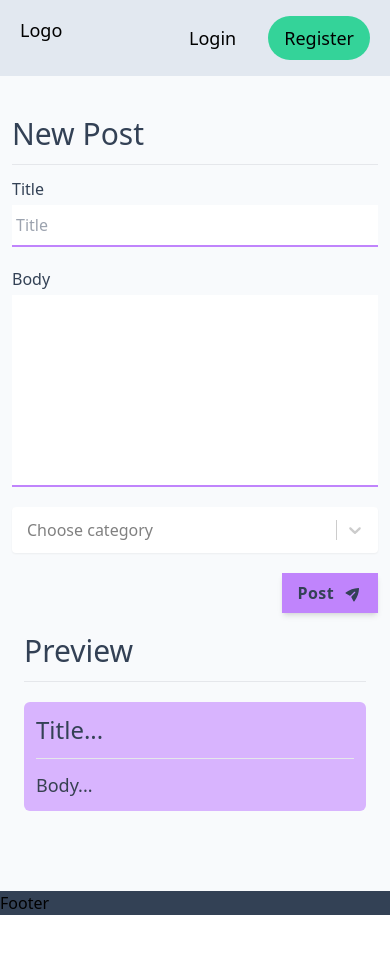
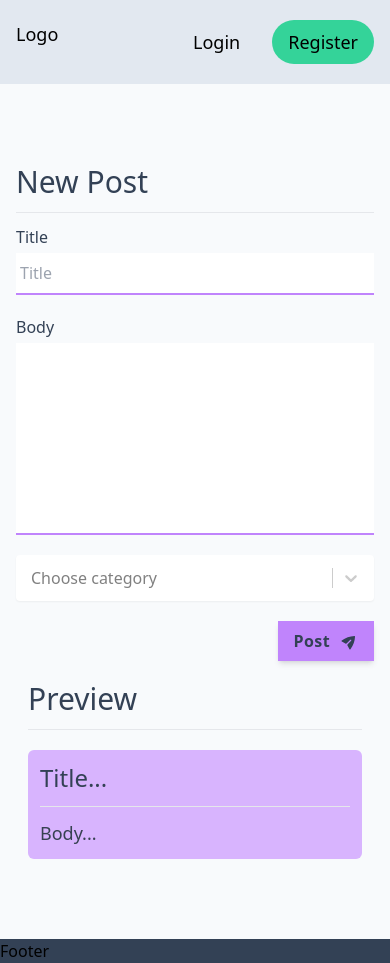
Before and after one commit to ibrahimaq/cocoder, a React (Create React App) app in the folder frontend/: page /new-post in a window 390 px wide. Before the commit the page ends 915 px from the top, so only its background shows below. Built offline with nearby package versions, Linux system fonts and the light colour scheme.

Commit message:
return updated post from db

```diff
--- a/frontend/src/components/GetPost/PostDetails.js
+++ b/frontend/src/components/GetPost/PostDetails.js
@@ -43,7 +43,6 @@ const PostDetails = ({post_id}) => {
   const handleDelete = async () => {
     await deletePost(post_id, post.author._id);
   }
-
 
 
   useEffect(() => {
--- a/frontend/src/components/Navbar.js
+++ b/frontend/src/components/Navbar.js
@@ -13,7 +13,8 @@ const Navbar = () => {
   };
 
   return (
-    <header className="bg-slate-200 px-5 py-4 text-lg flex flex-row align-middle justify-between z-10 sticky">
+    <header className="bg-slate-200 sticky">
+      <div className="container !py-5 text-lg flex flex-row align-middle justify-between">
       <Link to='/'>Logo</Link>
 
         {user ? (
@@ -26,7 +27,7 @@ const Navbar = () => {
             <Link to="/register" className="px-4 py-2 rounded-full bg-emerald-400">Register</Link>
           </div>
         )}
-
+      </div>
     </header>
   );
 };
--- a/frontend/src/hooks/usePost.js
+++ b/frontend/src/hooks/usePost.js
@@ -49,9 +49,10 @@ export const usePost = () => {
     const response = await fetch(`/api/post/${post_id}`);
     const data = await response.json();
     if (response.ok) {
+      console.log("getPost: ", data)
       setLoading(false);
-      setPost(data);
-      dispatch({ type: "POST", payload: data });
+      setPost(data.post);
+      dispatch({ type: "POST", payload: data.post });
       // console.log(data);
     } else if (!response.ok) {
       setLoading(false);
@@ -78,8 +79,9 @@ export const usePost = () => {
       dispatch({type: 'ERROR', payload: data.error})
       setLoading(false);
     } else if (response.ok) {
-      setPost(data);
-      dispatch({type: 'POST', payload: data})
+      console.log('updatedPost successfully: ', data);
+      setPost(data.post);
+      dispatch({type: 'POST', payload: data.post})
       dispatch({type: 'EDITING', payload: false})
       dispatch({type: 'SUCCESS', payload: 'Post updated'})
       setLoading(false);
--- a/frontend/src/index.css
+++ b/frontend/src/index.css
@@ -8,6 +8,18 @@
 
 .post-title{
   @apply text-lg font-medium text-slate-800
+}
+
+.container {
+  @apply px-4 sm:w-4/5 xl:w-[1280px] mx-auto py-20;
+}
+
+h1 {
+  @apply text-3xl;
+}
+
+h2 {
+  @apply sm:text-3xl text-2xl;
 }
 
 
--- a/frontend/src/pages/Feed.js
+++ b/frontend/src/pages/Feed.js
@@ -25,7 +25,7 @@ const Feed = () => {
 
 
   return (
-    <div className="pt-5 px-3 mx-auto flex flex-col md:flex-none md:w-11/12">
+    <div className="container flex flex-col md:flex-none">
       <div className="md:fixed w-full md:w-80">
         <p className="mb-2 font-medium">Filter by category:</p>
         <SelectFilter
--- a/frontend/src/pages/GetPost.js
+++ b/frontend/src/pages/GetPost.js
@@ -9,93 +9,10 @@ import PostDetails from "../components/GetPost/PostDetails";
 const GetPost = () => {
   const { id } = useParams();
 
-
-
-
-
-
-
   return (
-    <>
-    <PostDetails post_id={id} />
-    {/* {editing && (
-        <div>Editing</div>
-      )} */}
-      {/* {post && (
-        <div>
-          <article className="mx-3 p-4 mt-5 bg-white shadow-md rounded-md">
-            <header>
-              <div className="grid grid-cols-10">
-                <h1 className="post-title col-span-8 ">{post.title}</h1>
-
-                 {user && post.author._id === user.id ? (
-                  <div className="col-span-2 flex flex-col items-end sm:items-start sm:flex-row sm:justify-end">
-                    <button
-                      onClick={handleEdit}
-                      aria-label="edit"
-                      className="bg-gray-300 hover:scale-105 p-3 rounded-lg max-w-10 max-h-10 shadow-md"
-                    >
-                      <PencilSquareIcon className="w-4 h-4 text-slate-800" />
-                    </button>
-                    <button
-                      onClick={() => setShowDeleteModal(true)}
-                      aria-label="delete"
-                      className="bg-gray-300 hover:scale-105 p-3 rounded-lg max-w-10 max-h-10 mt-3 sm:mt-0 sm:ml-3 shadow-md"
-                    >
-                      <TrashIcon className="w-4 h-4 text-red-600 font-bold" />
-                    </button>
-                  </div>
-                ) : null}
-              </div>
-
-              <span className="text-sm mt-2 text-slate-500">
-                {moment(post.createdAt).fromNow()}
-              </span>
-              <div className="flex justify-end flex-wrap space-x-3">
-                {post.categories.map((category, i) => (
-                  <span
-                    key={i}
-                    className={`px-2 py-1 bg-opacity-60 rounded-full mt-3 sm:mt-2 ${categoryBgColor[category]}`}
-                  >
-                    # {category}
-                  </span>
-                ))}
-              </div>
-            </header>
-            <p className="pt-2">{post.body}</p>
-
-            <hr className="my-4" />
-            <footer className="flex flex-row justify-between">
-              <button className="text-sm font-medium">
-                <ChatBubbleLeftRightIcon className="w-6 h-6 inline-block mr-2" />
-                Read comments
-              </button>
-              <div className="text-sm font-medium">
-                <span>Posted by </span>
-                <Link to="/:username" className="text-purple-700">
-                  {post.author.username}
-                </Link>
-              </div>
-            </footer>
-          </article>
-        </div>
-      )} */}
-      {/* {editing && (
-        <EditPost setEditing={setEditing} editing={editing} postToEdit={data} />
-      )}
-
-      {loading && <Loading message={"Loading..."} />}
-      {error && (
-        <Error
-          message={"Oops, we're having some techincal issues. Try again later."}
-        />
-      )}
-      {showDeleteModal && <DeleteModal setShowDeleteModal={setShowDeleteModal} handleDelete={handleDelete} />}
-      {deletedMessage && (
-        <Success success={"Your post has been successfully deleted."} />
-      )} */}
-
-    </>
+    <div className="container">
+      <PostDetails post_id={id} />
+    </div>
   );
 };
 
```
Also changed, not shown: 1 other file (tests, documents, lock files or other folders).
